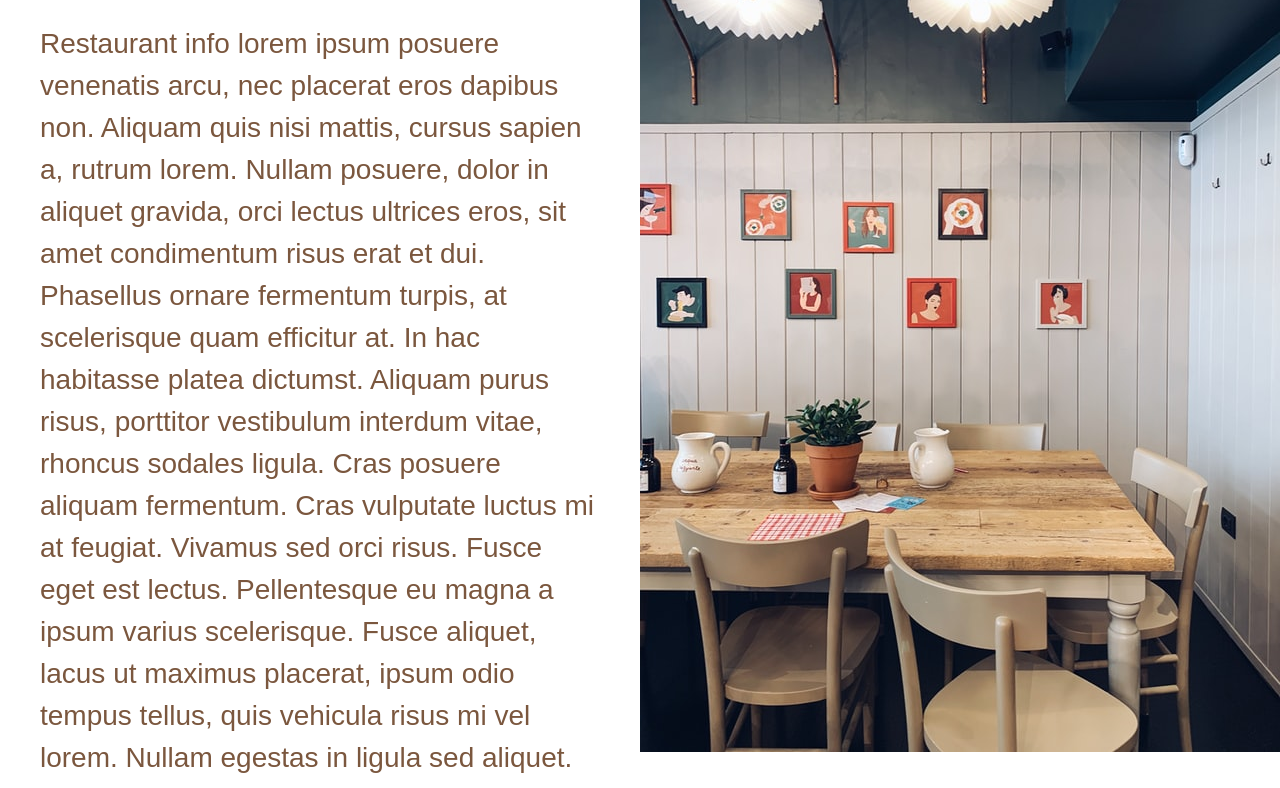
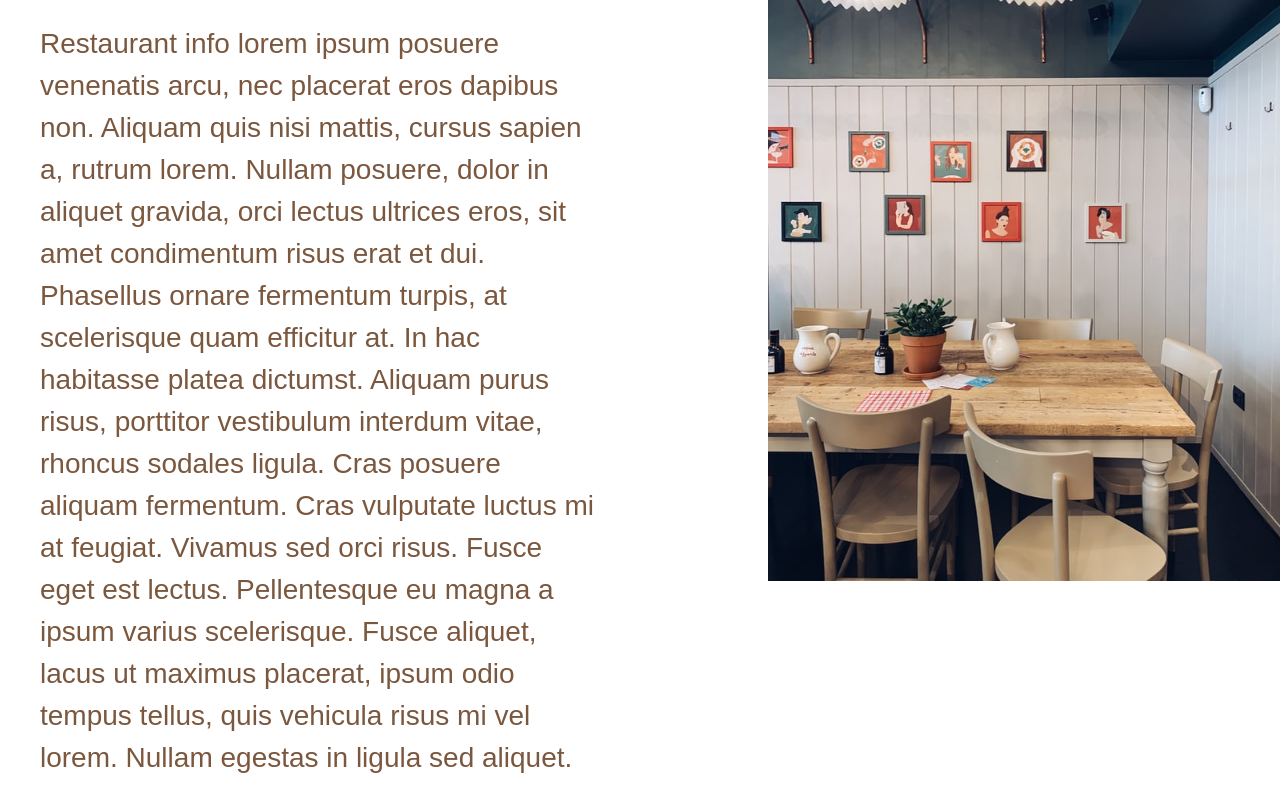
Before and after one commit to BaPorter18/SNHU_Repo, a plain HTML site: page GRA310/pasta_amore/pasta_amore_restaurant.html in a window 1280 px wide. Shown: the part 181-969 px from the top of the page. Drawn offline with Linux system fonts and the light colour scheme.

Commit message:
Change how the menu and restaurant images are aligned to the right

```diff
--- a/GRA310/pasta_amore/css/pasta_amore_main.css
+++ b/GRA310/pasta_amore/css/pasta_amore_main.css
@@ -151,7 +151,7 @@ nav > a.active {
     font-weight: bold;
 }
 
-.menu-img {
+.img-right {
     width: 80%;
     float: right;
 }
--- a/GRA310/pasta_amore/pasta_amore_restaurant.html
+++ b/GRA310/pasta_amore/pasta_amore_restaurant.html
@@ -61,7 +61,7 @@
                 Grid columns 6-12, Grid rows 1-12.
             -->
             <div class="right-content">
-				<img src="img/restaurant_seating.jpg" alt="Restaurant">
+				<img class="img-right" src="img/restaurant_seating.jpg" alt="Restaurant">
             </div>
         </div>
 
```
Also changed, not shown: GRA310/pasta_amore/pasta_amore_menu.html (+3 -3 lines).
